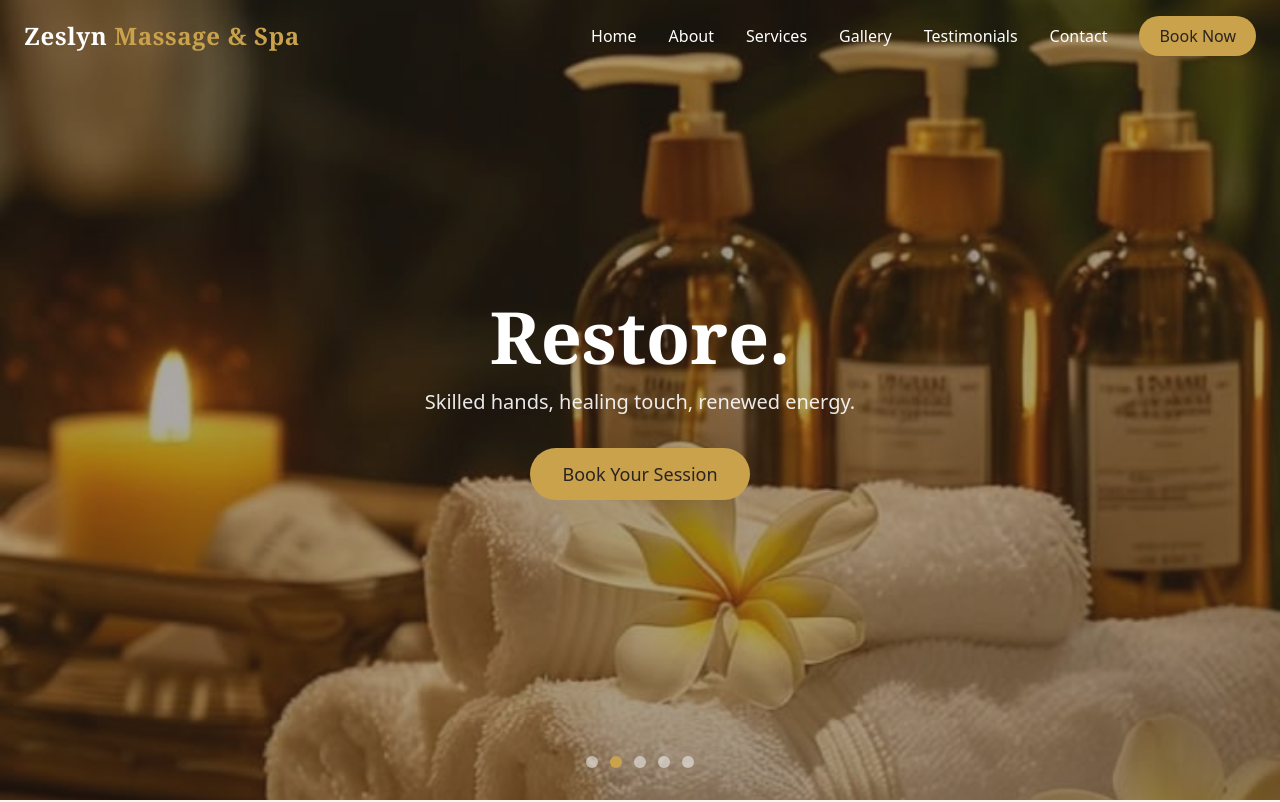
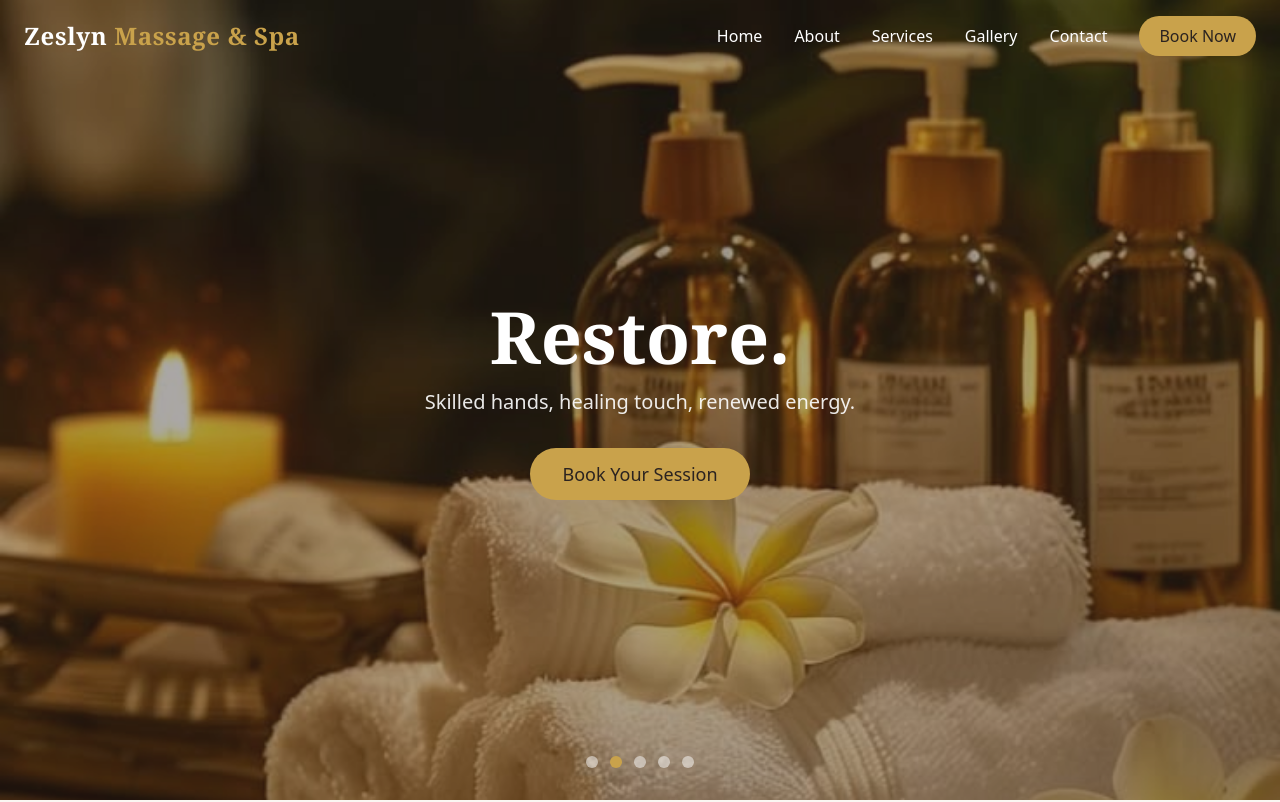
Before and after one commit to Josephinembethi/spa-website-js, a Next.js app: page / in a window 1280 px wide. Shown: the top 802 px of the page. Built offline with nearby package versions, Linux system fonts and the light colour scheme; a web font is replaced by a local one.

Commit message:
deleted testimonial folder

```diff
--- a/app/components/layout/Header.jsx
+++ b/app/components/layout/Header.jsx
@@ -9,7 +9,6 @@ const navLinks = [
   { name: "About", href: "/about" },
   { name: "Services", href: "/services" },
   { name: "Gallery", href: "/gallery" },
-  { name: "Testimonials", href: "/testomonials" },
   { name: "Contact", href: "/contact" },
 ];
 
```
Also changed, not shown: app/testomonials/page.jsx (deleted).
